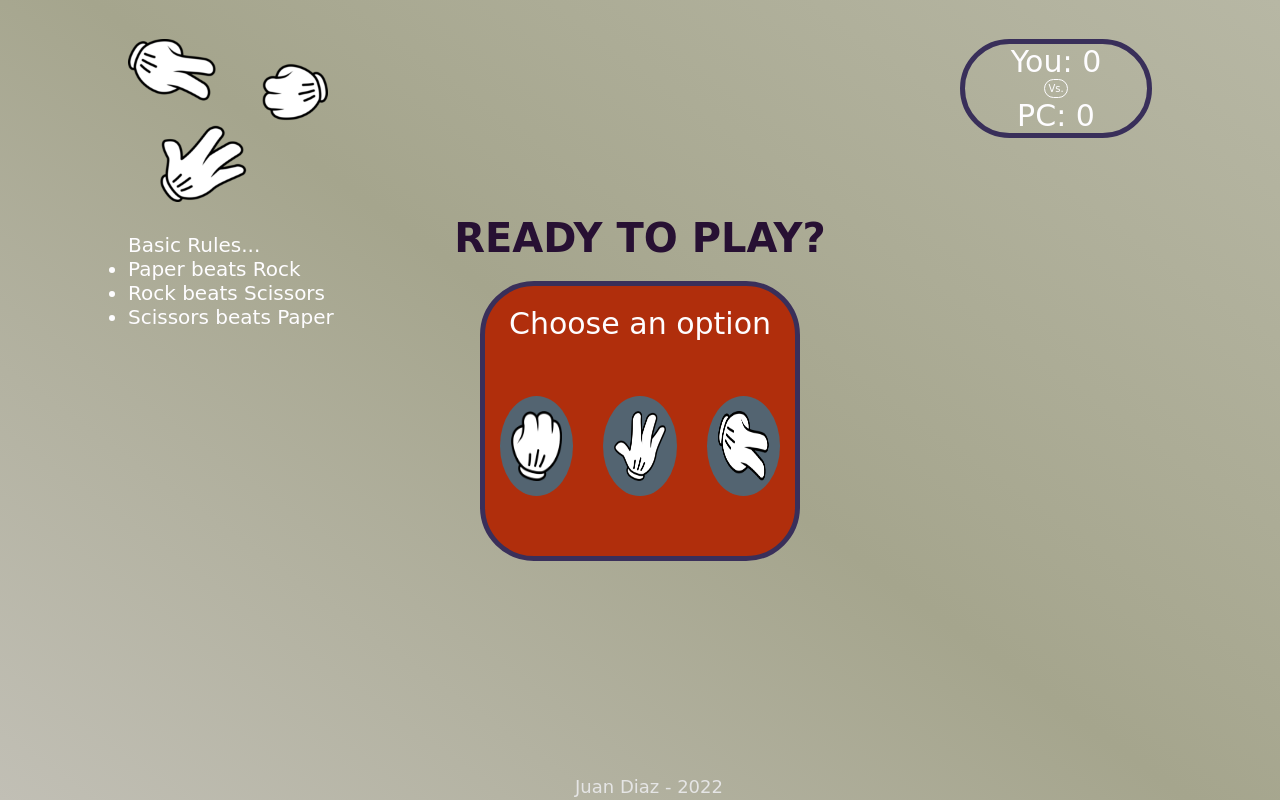
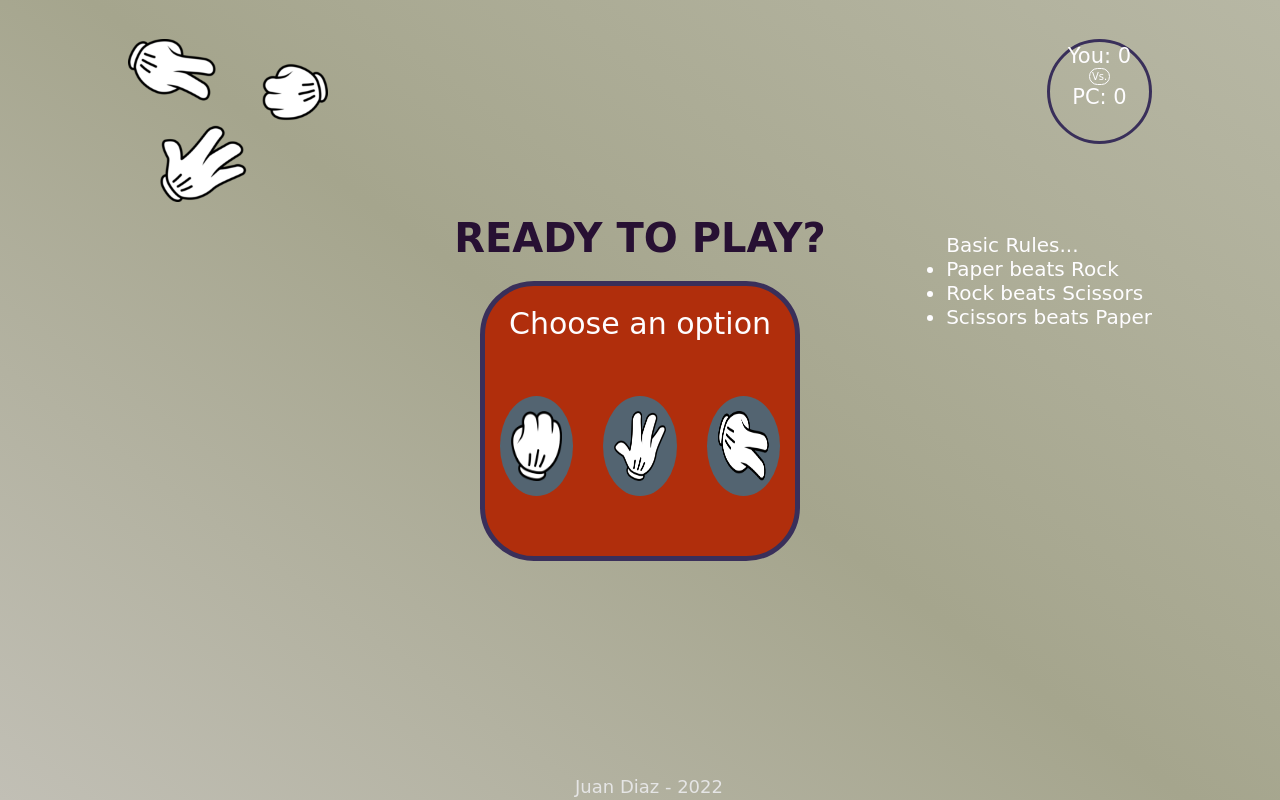
Before and after one commit to JuanPabloDiaz/rock-paper-scissors, a plain HTML site: page index.html in a window 1280 px wide. Drawn offline with nearby package versions, Linux system fonts and the light colour scheme; a web font is replaced by a local one.

Commit message:
rock-paper-scissors

```diff
--- a/css/styles.css
+++ b/css/styles.css
@@ -69,19 +69,22 @@ content: "\eab0";
         position: absolute;
         top: 5%;
         right: 10%;
-        border: 5px solid var(--color-D);
+        border: 3px solid var(--color-D);
         border-radius: 63px;
-        width: 15%;
+        width: 105px;
+        height: 105px;
+        font-size: 2.1rem;
+        padding-top: 2px;
     }
     .dashboard__score {
         margin: 0;
     }
     .dashboard .VS {
-        font-size: x-small;
+        font-size: 1rem;
         margin: 0;
         border: .5px solid var(--color-text);
         border-radius: 63px;
-        padding: 3px;
+        padding: 2px;
     }
     .rock-paper-scissors img{
         display: flex;
@@ -98,7 +101,7 @@ content: "\eab0";
         align-items: center;
         position: absolute;
         top: 30%;
-        left: 10%;
+        right: 10%;
         /* width: 300px; */
         font-size: 2rem;
     }
--- a/js/game.js
+++ b/js/game.js
@@ -1,4 +1,4 @@
-const rock = document.getElementById("rock") //Todas estas const toman la información de los botones del HTML
+const rock = document.getElementById("rock") //Todas estas const toman la información de los botones(img) del HTML
 const paper = document.getElementById("paper")
 const scissors = document.getElementById("scissors")
 const userScore = document.getElementById('user')
@@ -79,14 +79,14 @@ class Game {
     empate (usuario, pc) {
         let usuarioFinal = this.cambiarNumeroAOpcion(usuario)
         let pcFinal = this.cambiarPcAOpcion(pc)
-        swal('TIE!', `You chose ${usuarioFinal} and the other player chose ${pcFinal}`, 'error')
+        swal('TIE!', `You chose ${usuarioFinal} and the PC chose ${pcFinal}`, 'error')
     }
 
     ganaste (usuario, pc) {
         let usuarioFinal = this.cambiarNumeroAOpcion(usuario)
         let pcFinal = this.cambiarPcAOpcion(pc)
         userScore.innerHTML++
-        swal('YOU WIN!', `You chose ${usuarioFinal} and the other player chose ${pcFinal}`, 'success')
+        swal('YOU WIN!', `You chose ${usuarioFinal} and the PC chose ${pcFinal}`, 'success')
 
     }
 
@@ -94,7 +94,7 @@ class Game {
         let usuarioFinal = this.cambiarNumeroAOpcion(usuario)
         let pcFinal = this.cambiarPcAOpcion(pc)
         pcScore.innerHTML++
-        swal('YOU LOSE :(', `You chose ${usuarioFinal} and the other player chose ${pcFinal}`, 'error')
+        swal('YOU LOSE :(', `You chose ${usuarioFinal} and the PC chose ${pcFinal}`, 'error')
 
     }
 }
```
Also changed, not shown: 1 other file.
